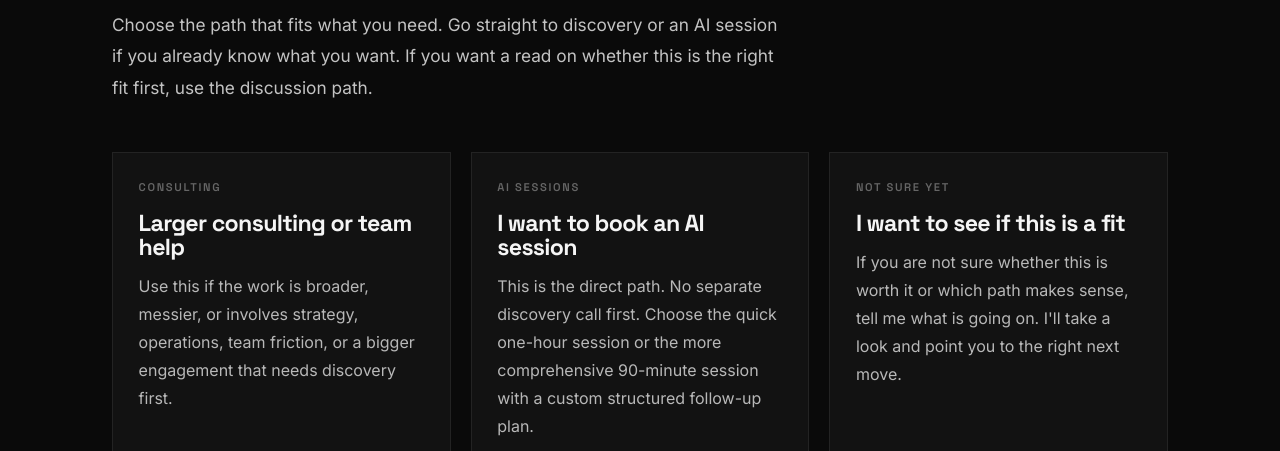
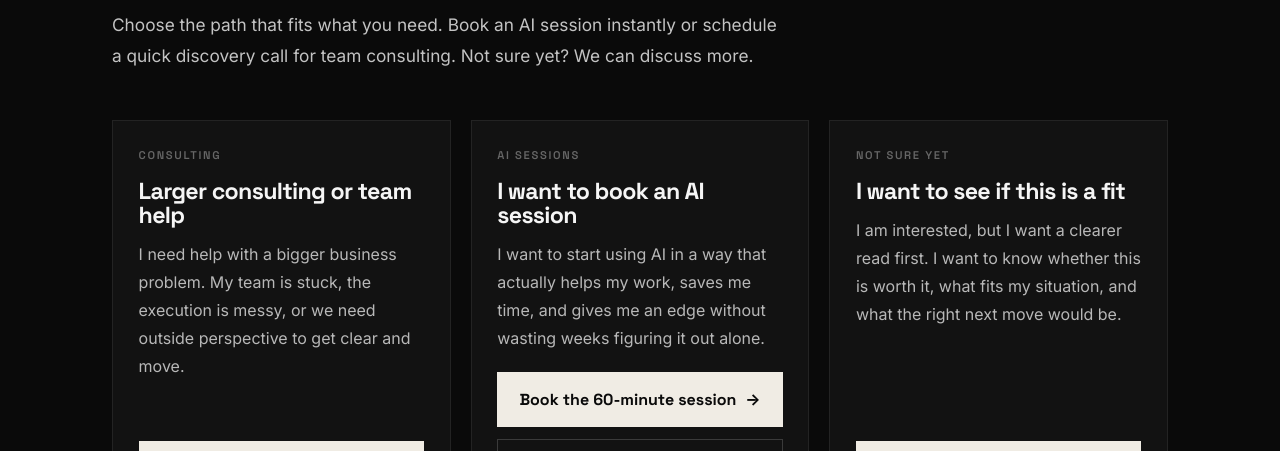
Before and after one commit to disruptionjoe/disruptionjoe.com, a plain HTML site: page start.html in a window 1280 px wide. Shown: the part 333-784 px from the top of the page. Drawn offline with Linux system fonts and the light colour scheme.

Commit message:
start page copy

```diff
--- a/start.html
+++ b/start.html
@@ -195,13 +195,13 @@
   <main>
     <div class="eyebrow">Start Here</div>
     <h1>What are you looking for?</h1>
-    <p class="lead">Choose the path that fits what you need. Go straight to discovery or an AI session if you already know what you want. If you want a read on whether this is the right fit first, use the discussion path.</p>
+    <p class="lead">Choose the path that fits what you need. Book an AI session instantly or schedule a quick discovery call for team consulting. Not sure yet? We can discuss more.</p>
 
     <div class="options">
       <div class="option">
         <div class="option-label">Consulting</div>
         <h2>Larger consulting or team help</h2>
-        <p>Use this if the work is broader, messier, or involves strategy, operations, team friction, or a bigger engagement that needs discovery first.</p>
+        <p>I need help with a bigger business problem. My team is stuck, the execution is messy, or we need outside perspective to get clear and move.</p>
         <div class="actions">
           <a href="/discovery" class="action-link">Go to discovery <span>&rarr;</span></a>
         </div>
@@ -210,7 +210,7 @@
       <div class="option">
         <div class="option-label">AI Sessions</div>
         <h2>I want to book an AI session</h2>
-        <p>This is the direct path. No separate discovery call first. Choose the quick one-hour session or the more comprehensive 90-minute session with a custom structured follow-up plan.</p>
+        <p>I want to start using AI in a way that actually helps my work, saves me time, and gives me an edge without wasting weeks figuring it out alone.</p>
         <div class="actions">
           <a href="/ai-session" class="action-link">Book the 60-minute session <span>&rarr;</span></a>
           <a href="/ai-session-plus" class="action-link secondary">Book the 90-minute session <span>&rarr;</span></a>
@@ -220,7 +220,7 @@
       <div class="option">
         <div class="option-label">Not Sure Yet</div>
         <h2>I want to see if this is a fit</h2>
-        <p>If you are not sure whether this is worth it or which path makes sense, tell me what is going on. I&apos;ll take a look and point you to the right next move.</p>
+        <p>I am interested, but I want a clearer read first. I want to know whether this is worth it, what fits my situation, and what the right next move would be.</p>
         <div class="actions">
           <a href="/discuss" class="action-link">Continue to discuss <span>&rarr;</span></a>
         </div>
```
